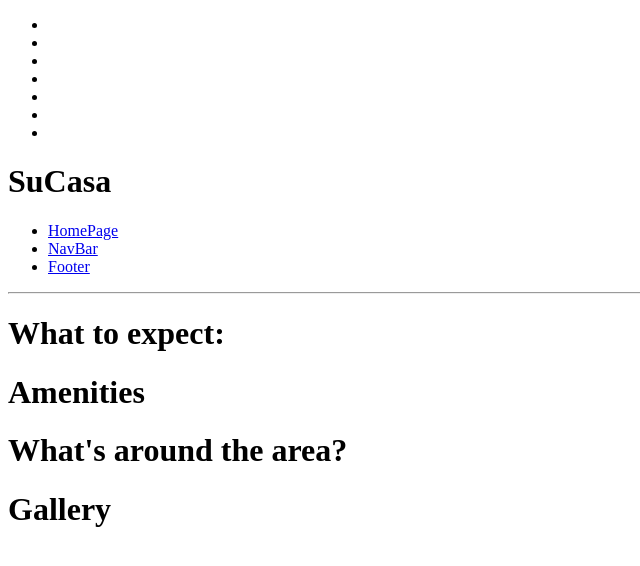
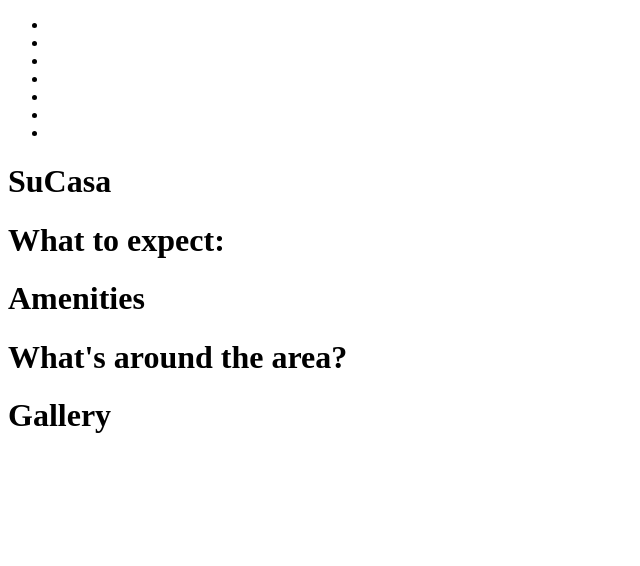
Before and after one commit to dadapoof/Sucasa, a React app: page / in a window 1280 px wide. Shown: the top 566 px of the page, without its empty margins (0-640 px from the left). Built offline with nearby package versions, Linux system fonts and the light colour scheme; the HTML template or start-up script is replaced by a standard one.

Commit message:
homepage

```diff
--- a/client/src/Components/App.jsx
+++ b/client/src/Components/App.jsx
@@ -17,19 +17,6 @@ class App extends Component {
       <Router>
         <div>
           <NavBar />
-	        <ul>
-	          <li>
-	            <Link to="/">HomePage</Link>
-	          </li>
-	          <li>
-	            <Link to="/HeaderComponents/NavBar.jsx">NavBar</Link>
-	          </li>
-	          <li>
-	            <Link to="/FooterComponents/Footer.jsx">Footer</Link>
-	          </li>
-	        </ul>
-
-	        <hr />
 
 
           <Route name="home" exact path="/" component={HomePage} />
```
